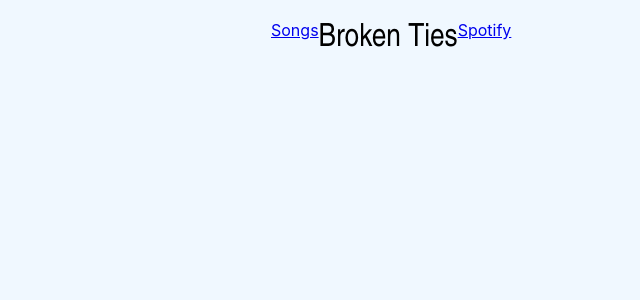
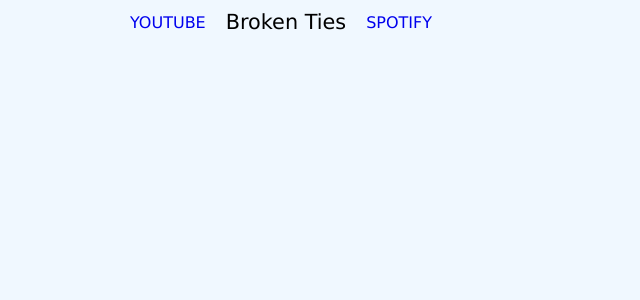
Before and after one commit to siddharthbeniwal023/music-artist, a React (Create React App) app: page / in a window 1280 px wide. Shown: the top 300 px of the page, without its empty margins (359-999 px from the left). Built offline with nearby package versions, Linux system fonts and the light colour scheme.

Commit message:
Centered the Nav Bar

```diff
--- a/src/Header.css
+++ b/src/Header.css
@@ -1,15 +1,21 @@
 .body {
-    padding: 20px;
-
+    padding: 10px;
+    position: relative;
+    display: inline;
     display: flex;
-    text-align: center;
-    align-content: center;
-    margin-left: 610px;
+    justify-content: center;
+    align-items: center;
 }
 
 .heading {
     color: #000000;
-    font-family: 'Arial Narrow', Arial, sans-serif;
-    font-size: 2rem;
-
+    font-family:'Lucida Sans', 'Lucida Sans Regular', 'Lucida Grande', 'Lucida Sans Unicode', Geneva, Verdana, sans-serif;
+    font-size: 1.3rem;
 }
+a{
+    font-family: Verdana, Geneva, Tahoma, sans-serif;
+    text-decoration: none;
+    text-transform: uppercase;
+    margin-inline-end: 20px;
+    margin-inline-start: 20px;
+}
--- a/src/Header.js
+++ b/src/Header.js
@@ -1,17 +1,17 @@
 import React from "react";
 import "./Header.css"
-const Header = function(){
+const Header = function () {
 
     return (
-        <div className="body">
-            <a href="#">Songs</a>
-
-            <div className="heading">
-        Broken Ties
+        <div>
+            <div className="body">
+                <a href="#">Youtube</a>
+                <div className="heading">
+                    Broken Ties
+                </div>
+                <a href="#" id="spotify">Spotify</a>
+            </div>
         </div>
-        <a href="#" id="spotify">Spotify</a>
-
-            </div>
     )
 }
 export default Header;
```
